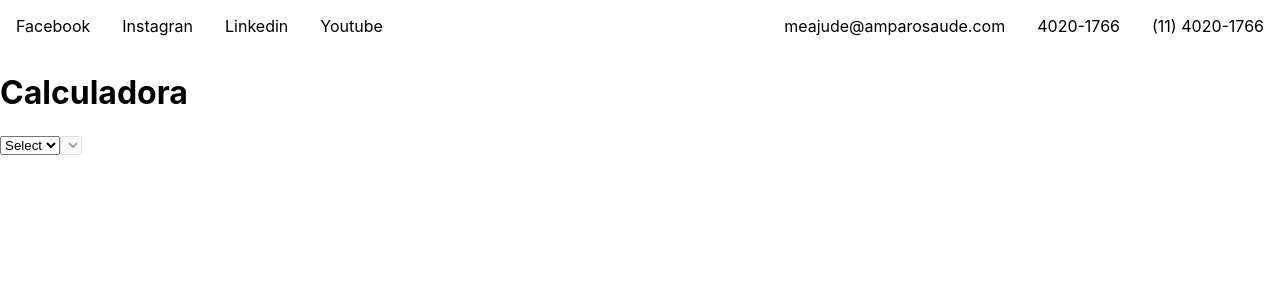
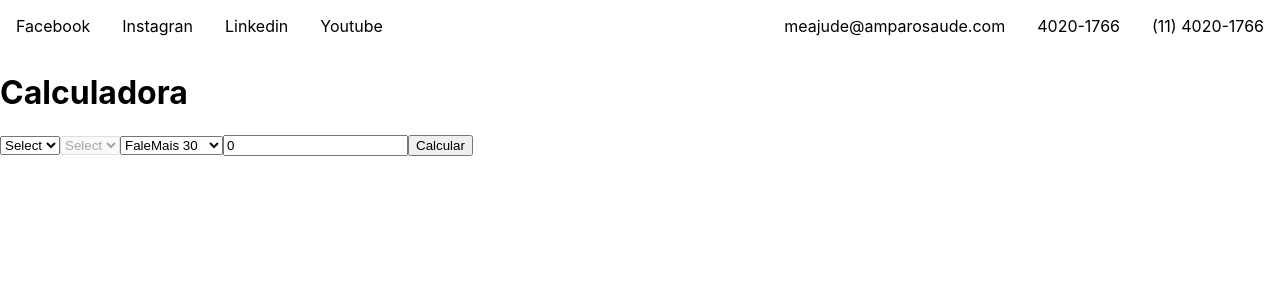
Before and after one commit to joaoreisjpk/Amparo-Saude-Challenge, a Next.js app: page /calculadora in a window 1280 px wide. Shown: the top 300 px of the page. Built offline with nearby package versions, Linux system fonts and the light colour scheme.

Commit message:
making the hole calculadora page logic

```diff
--- a/src/pages/calculadora/index.tsx
+++ b/src/pages/calculadora/index.tsx
@@ -7,7 +7,12 @@ import { priceItem, pricesData } from '../../interfaces';
 export default function Calculadora({ data }: pricesData): JSX.Element {
   const [firstSelectOption, setFirstSelectOption] = useState<string[]>();
   const [firstSelectValue, setFirstSelectValue] = useState('Select');
+  const [secondSelectValue, setSecondSelectValue] = useState('Select');
   const [secondSelectOptions, setSecondSelectOptions] = useState<priceItem[]>();
+  const [minutsInput, setMinutsInput] = useState('0');
+  const [plano, setPlano] = useState('30');
+  const [result, setResult] =
+    useState<{ descountedPrice: number; defaultPrice: number }>();
 
   const dataReduce = useMemo(
     () =>
@@ -18,6 +23,25 @@ export default function Calculadora({ data }: pricesData): JSX.Element {
       }, [] as string[]),
     [data]
   );
+
+  const handleClick = () => {
+    const item = data.find(
+      ({ origem, destino }) =>
+        origem === firstSelectValue && destino === secondSelectValue
+    );
+
+    const price = item?.price || 0;
+    const totalMinuts = Number(minutsInput) - Number(plano);
+
+    let descountedPrice: number;
+    if (totalMinuts > 0) {
+      descountedPrice = price * 1.1 * totalMinuts;
+    } else descountedPrice = 0;
+
+    const defaultPrice = Number(minutsInput) * price;
+
+    setResult({ descountedPrice, defaultPrice });
+  };
 
   useEffect(() => {
     setFirstSelectOption(['Select', ...dataReduce]);
@@ -48,13 +72,37 @@ export default function Calculadora({ data }: pricesData): JSX.Element {
           </option>
         ))}
       </select>
-      <select name='' id='' disabled={firstSelectValue === 'Select'}>
+      <select
+        name=''
+        id=''
+        disabled={firstSelectValue === 'Select'}
+        onChange={({ target }) => setSecondSelectValue(target.value)}
+      >
+        <option value='Select'>Select</option>
         {secondSelectOptions?.map(({ id, destino }) => (
           <option key={id} value={destino}>
             {destino}
           </option>
         ))}
       </select>
+      <select name='' id='' onChange={({ target }) => setPlano(target.value)}>
+        <option value={'30'}>FaleMais 30</option>
+        <option value={'60'}>FaleMais 60</option>
+        <option value={'120'}>FaleMais 120</option>
+      </select>
+      <input
+        type='number'
+        value={minutsInput}
+        onChange={({ target }) => setMinutsInput(target.value)}
+      />
+      <button type='button' onClick={handleClick}>
+        Calcular
+      </button>
+      <div>
+        {!!result &&
+          `com falemais: ${result.descountedPrice} sem falemais:
+        ${result.defaultPrice}`}
+      </div>
     </div>
   );
 }
```
